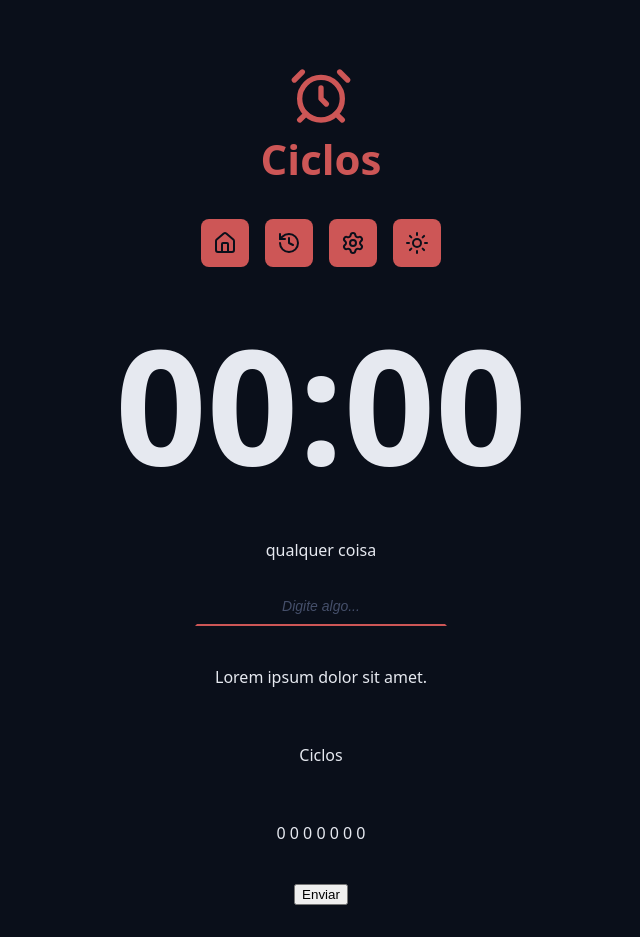
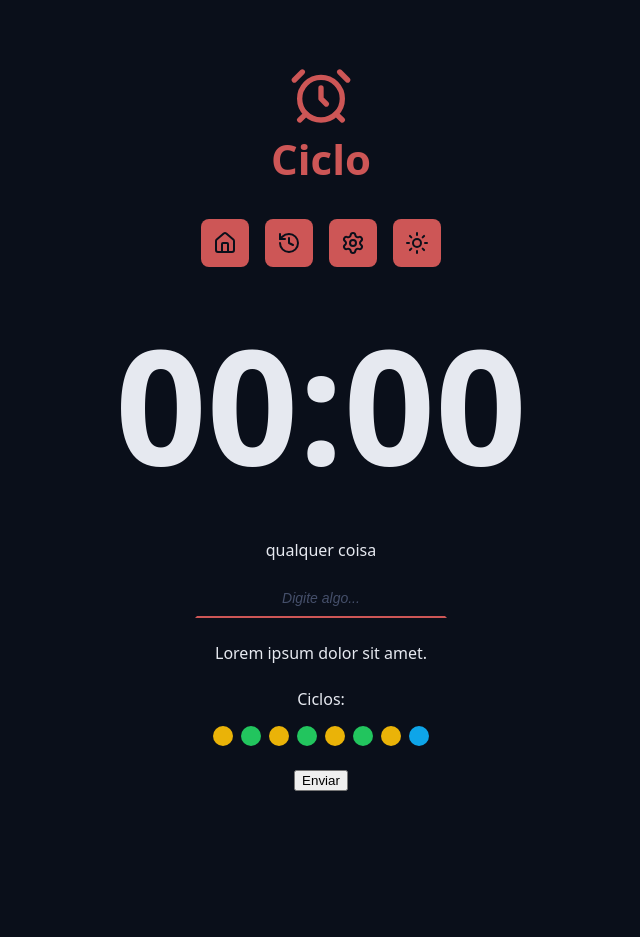
Before and after one commit to matheusabdala/ciclo-pomodoro, a React (Vite) app: page / in a window 1280 px wide. Shown: the whole page, without its empty margins (319-959 px from the left). After the commit the page ends 823 px from the top, so only its background shows below. Built offline with nearby package versions, Linux system fonts and the light colour scheme.

Commit message:
adding cycles component

```diff
--- a/src/App.tsx
+++ b/src/App.tsx
@@ -6,6 +6,7 @@
 import './styles/global.css';
 import { CountDown } from './components/CountDown';
 import { DefaultInput } from './components/DefaultInput';
+import { Cycles } from './components/Cycles';
 
 export function App() {
   return (
@@ -33,11 +34,10 @@
             />
           </div>
           <div className='formRow'>
-            <p>Lorem ipsum dolor sit amet.</p>
+            <span>Lorem ipsum dolor sit amet.</span>
           </div>
           <div className='formRow'>
-            <p>Ciclos</p>
-            <p>0 0 0 0 0 0 0</p>
+            <Cycles />
           </div>
           <div className='formRow'>
             <button>Enviar</button>
--- /dev/null
+++ b/src/components/Cycles/index.tsx
@@ -0,0 +1,20 @@
+import styles from './styles.module.css';
+
+export function Cycles() {
+  return (
+    <div className={styles.cycles}>
+      <span>Ciclos:</span>
+
+      <div className={styles.cycleDots}>
+        <span className={`${styles.cycleDot} ${styles.workTime}`}></span>
+        <span className={`${styles.cycleDot} ${styles.shortBreakTime}`}></span>
+        <span className={`${styles.cycleDot} ${styles.workTime}`}></span>
+        <span className={`${styles.cycleDot} ${styles.shortBreakTime}`}></span>
+        <span className={`${styles.cycleDot} ${styles.workTime}`}></span>
+        <span className={`${styles.cycleDot} ${styles.shortBreakTime}`}></span>
+        <span className={`${styles.cycleDot} ${styles.workTime}`}></span>
+        <span className={`${styles.cycleDot} ${styles.longBreakTime}`}></span>
+      </div>
+    </div>
+  );
+}
--- /dev/null
+++ b/src/components/Cycles/styles.module.css
@@ -0,0 +1,31 @@
+.cycles {
+  display: flex;
+  flex-direction: column;
+  align-items: center;
+  justify-content: center;
+  gap: 1.6rem;
+}
+
+.cycleDots {
+  display: flex;
+  gap: 0.8rem;
+}
+
+.cycleDot {
+  width: 2rem;
+  height: 2rem;
+  background-color: var(--primary);
+  border-radius: 50%;
+}
+
+.workTime {
+  background: var(--warning);
+}
+
+.shortBreakTime {
+  background: var(--success);
+}
+
+.longBreakTime {
+  background: var(--info);
+}
--- a/src/components/Logo/index.tsx
+++ b/src/components/Logo/index.tsx
@@ -6,7 +6,7 @@
     <div className={styles.logo}>
       <a className={styles.logoLink} href='#'>
         <AlarmClock />
-        <span>Ciclos</span>
+        <span>Ciclo</span>
       </a>
     </div>
   );
--- a/src/styles/global.css
+++ b/src/styles/global.css
@@ -29,5 +29,5 @@
   align-items: center;
   justify-content: center;
   flex-direction: column;
-  gap: 2.4rem;
+  gap: 1.6rem;
 }
```
